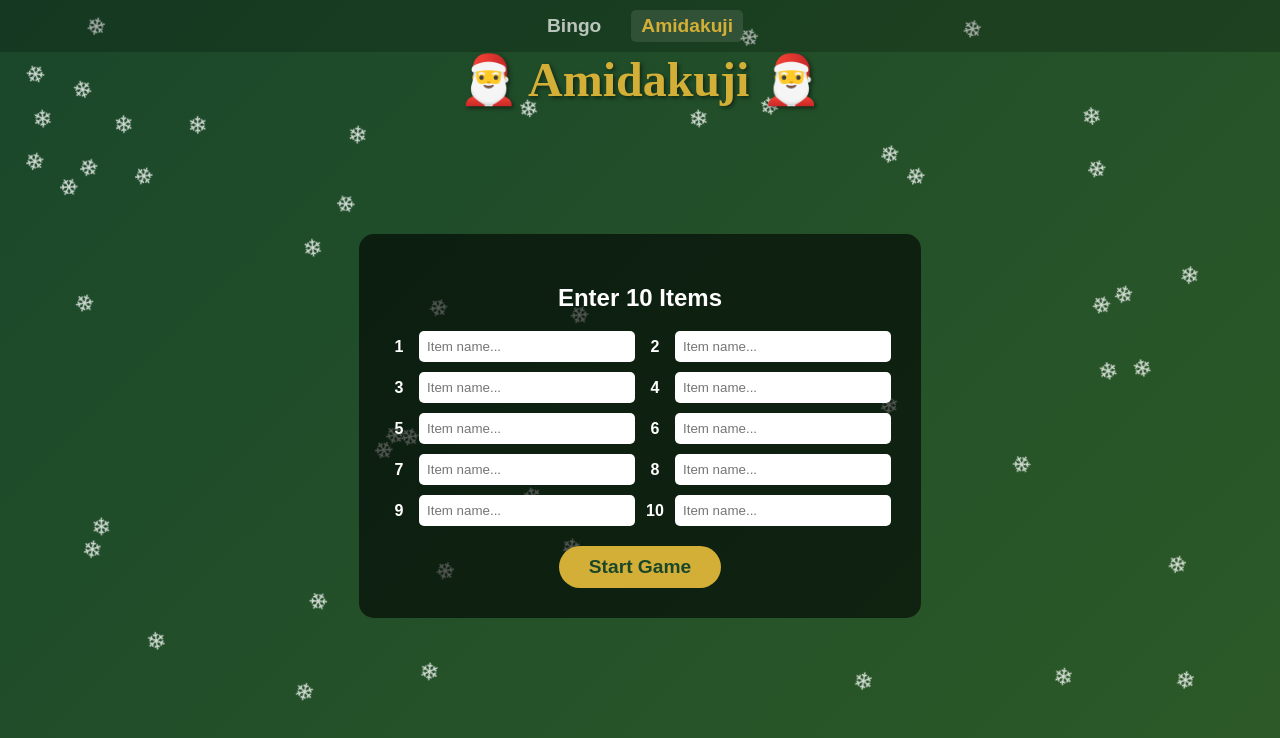
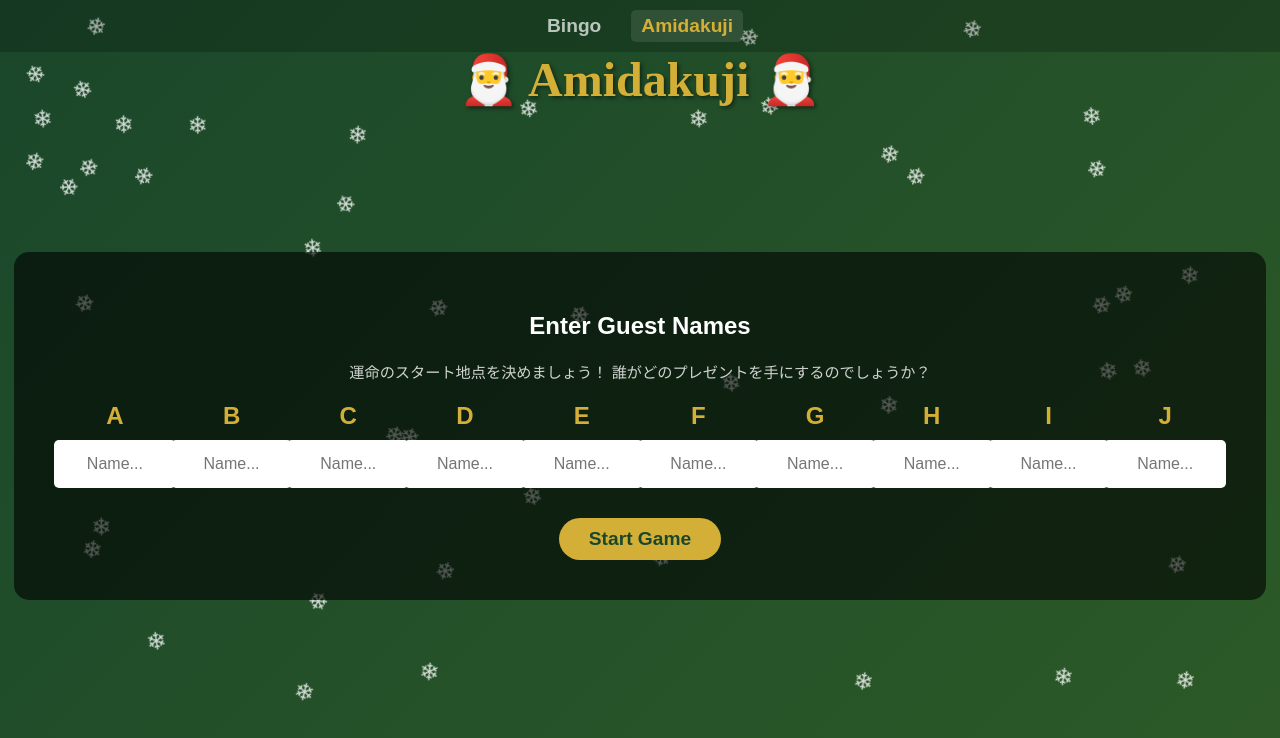
Before and after one commit to yasyasyu/bingo-server, a Vue app in the folder frontend/: page /amida in a window 1280 px wide. Shown: the top 738 px of the page. Built offline with nearby package versions, Linux system fonts and the light colour scheme; no server answers.

Commit message:
feat: AmidaSetupコンポーネントのUIを改善し、ゲスト名の入力を促す説明を追加

```diff
--- a/frontend/src/components/AmidaSetup.vue
+++ b/frontend/src/components/AmidaSetup.vue
@@ -27,15 +27,18 @@ const handleStart = () => {
     emit('update:items', inputItems.value)
     emit('start')
 }
+
+const getLabel = (index: number) => String.fromCharCode(65 + index) // A, B, C, ...
 </script>
 
 <template>
     <div class="setup-panel">
-    <h2>Enter 10 Items</h2>
-    <div class="inputs-grid">
+        <h2>Enter Guest Names</h2>
+        <p class="description">運命のスタート地点を決めましょう！ 誰がどのプレゼントを手にするのでしょうか？</p>
+        <div class="inputs-row">
             <div v-for="(_item, index) in inputItems" :key="index" class="input-group">
-        <label>{{ index + 1 }}</label>
-        <input v-model="inputItems[index]" placeholder="Item name..." @blur="handleBlur" />
+                <label>{{ getLabel(index) }}</label>
+                <input v-model="inputItems[index]" placeholder="Name..." @blur="handleBlur" />
             </div>
         </div>
         <button @click="handleStart" :disabled="isLoading" class="start-btn">
@@ -47,34 +50,49 @@ const handleStart = () => {
 <style scoped>
 .setup-panel {
     background: rgba(0, 0, 0, 0.6);
-  padding: 30px;
+    padding: 40px 50px;
     border-radius: 15px;
     text-align: center;
+    max-width: 1800px;
+    width: 90%;
 }
 
-.inputs-grid {
-  display: grid;
-  grid-template-columns: repeat(2, 1fr);
-  gap: 10px;
-  margin-bottom: 20px;
+.description {
+    color: rgba(255, 255, 255, 0.8);
+    font-size: 0.95rem;
+    margin: 10px 0 20px 0;
+}
+
+.inputs-row {
+    display: flex;
+    justify-content: space-between;
+    gap: 15px;
+    margin-bottom: 30px;
+    width: 100%;
 }
 
 .input-group {
     display: flex;
+    flex-direction: column;
     align-items: center;
     gap: 10px;
+    flex: 1;
 }
 
 .input-group label {
-  width: 20px;
     font-weight: bold;
+    font-size: 1.5rem;
+    color: #d4af37;
 }
 
 .input-group input {
-  padding: 8px;
+    padding: 15px 10px;
     border-radius: 5px;
     border: none;
-  width: 200px;
+    width: 100%;
+    max-width: 150px;
+    text-align: center;
+    font-size: 1rem;
 }
 
 .start-btn {
@@ -92,4 +110,9 @@ const handleStart = () => {
 .start-btn:hover {
     transform: scale(1.05);
 }
+
+.start-btn:disabled {
+    opacity: 0.6;
+    cursor: not-allowed;
+}
 </style>
```
Lines whose indentation alone changed are shown as unchanged.
